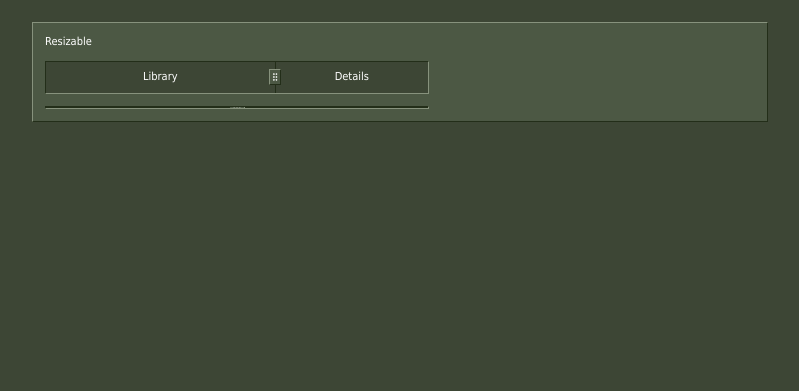
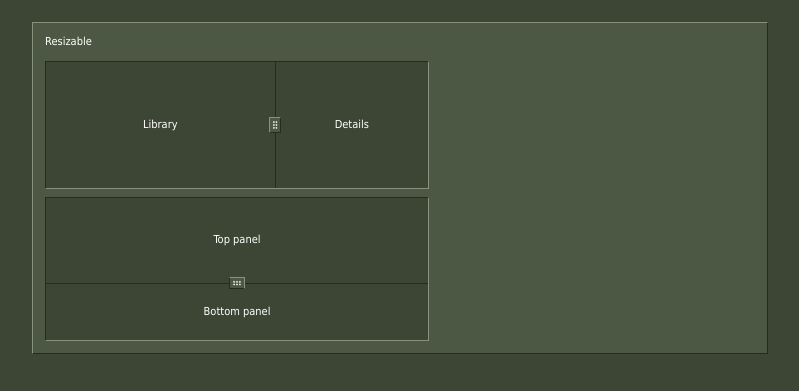
Before and after one commit to OnlyNinjaGear/go2003, a Next.js app: page / in a window 1280 px wide. Shown: the part 6772-7163 px from the top of the page, without its empty margins (240-1039 px from the left). Before the commit the page ends 6974 px from the top, so only its background shows below. Built offline with nearby package versions, Linux system fonts and the light colour scheme.

Commit message:
auto: page.tsx

```diff
--- a/app/page.tsx
+++ b/app/page.tsx
@@ -1231,7 +1231,9 @@ export default function Home() {
 
         <section className="bevel-out bg-panel flex flex-col gap-3 p-3">
           <h2>Resizable</h2>
-          <ResizablePanelGroup orientation="horizontal" className="bevel-in bg-input-bg h-32 max-w-sm">
+          <div className="flex flex-col gap-2 max-w-sm">
+            <div className="bevel-in bg-input-bg h-32">
+              <ResizablePanelGroup orientation="horizontal">
                 <ResizablePanel defaultSize={60}>
                   <div className="flex h-full items-center justify-center p-2">
                     <span>Library</span>
@@ -1244,7 +1246,9 @@ export default function Home() {
                   </div>
                 </ResizablePanel>
               </ResizablePanelGroup>
-          <ResizablePanelGroup orientation="vertical" className="bevel-in bg-input-bg h-40 max-w-sm">
+            </div>
+            <div className="bevel-in bg-input-bg h-36">
+              <ResizablePanelGroup orientation="vertical">
                 <ResizablePanel defaultSize={60}>
                   <div className="flex h-full items-center justify-center p-2">
                     <span>Top panel</span>
@@ -1257,6 +1261,8 @@ export default function Home() {
                   </div>
                 </ResizablePanel>
               </ResizablePanelGroup>
+            </div>
+          </div>
         </section>
 
       </main>
```
Lines whose indentation alone changed are shown as unchanged.
